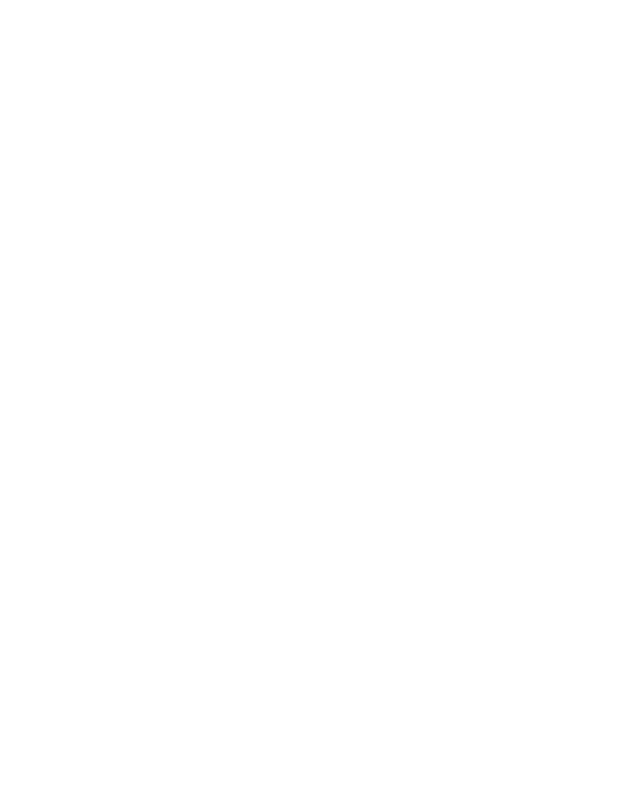
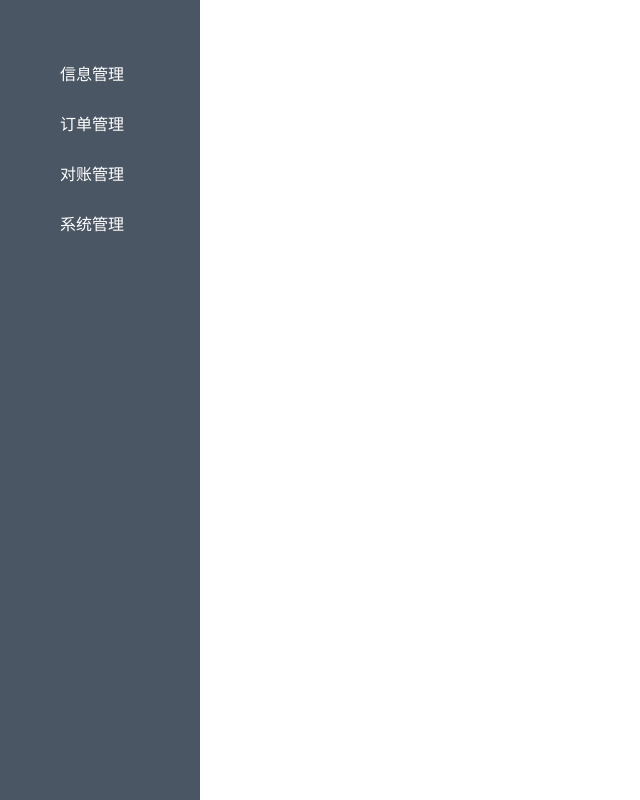
Before and after one commit to wanhuihan/provider, a plain HTML site: page sidebar.html in a window 1280 px wide. Shown: the whole page, without its empty margins (0-640 px from the left). Drawn offline with Linux system fonts and the light colour scheme.

Commit message:
添加页面

```diff
--- a/css/dist/style.min.css
+++ b/css/dist/style.min.css
@@ -1 +1 @@
-.login{position:absolute;left:50%;top:50%;margin:auto;width:auto;text-align:center;transform:translate(-50%,-50%)}.login .login-details{padding-bottom:30px;background:#8e8e8e;border-radius:10px}.login .login-details .login-details-title{margin:30px 0}.login .login-details form{width:500px}.login .login-details span a{color:#fff}
+.login{position:absolute;left:50%;top:50%;margin:auto;width:auto;text-align:center;transform:translate(-50%,-50%)}.login .login-details{padding-bottom:30px;background:#8e8e8e;border-radius:10px}.login .login-details .login-details-title{margin:30px 0}.login .login-details form{width:500px}.login .login-details span a{color:#fff}.sidebar ul{position:fixed;width:200px;height:100%;padding-top:50px;box-sizing:border-box;text-decoration:none;list-style-type:none;background:#4b5664;padding-bottom:1000px;margin-bottom:-1000px}.sidebar ul li{line-height:30px}.sidebar ul li a{color:#fff;font-size:16px;display:block;padding:10px 20px}.sidebar ul li a i{color:#fff;margin-right:15px}.sidebar ul li a:hover{background-color:#343c48!important;text-decoration:none}
--- /dev/null
+++ b/scss/sidebar.scss
@@ -0,0 +1,34 @@
+.sidebar {
+ 	ul {
+ 		position: fixed;
+	    width: 200px;
+	    height: 100%;
+ 		padding-top: 50px;
+	    box-sizing: border-box;
+		text-decoration: none;
+ 		list-style-type: none;
+		background: #4b5664;
+		padding-bottom: 1000px;
+		margin-bottom: -1000px;
+ 		li {
+	    	line-height: 30px;
+
+		    a {
+		        color: #fff;
+		        font-size: 16px;
+		        display: block;
+		        padding: 10px 20px;
+
+		        i {
+		            color: #fff;
+		            margin-right: 15px;
+		    	}
+
+		    	&:hover {
+		    		background-color: #343c48 !important;
+		        	text-decoration: none;
+		    	}
+		    }
+		}
+	}
+}
--- a/sidebar.html
+++ b/sidebar.html
@@ -2,9 +2,20 @@
 <html lang="en">
 <head>
 	<meta charset="UTF-8">
-	<title>Document</title>
+	<title>sidebar</title>
+	<link rel="stylesheet" type="text/css" href="lib/bootstrap/bootstrap.min.css">
+	<link rel="stylesheet" type="text/css" href="lib/font-awesome.min.css">
+	<script type="text/javascript" src="lib/jquery.3.1.1.min.js"></script>
+	<script type="text/javascript" src="lib/bootstrap/bootstrap.min.js"></script>
+
+	<link rel="stylesheet" type="text/css" href="css/dist/style.min.css">
 </head>
 <body class="sidebar">
-
+	<ul>
+		<li><a href="#">信息管理</a><i></i></li>
+		<li><a href="#">订单管理</a><i></i></li>
+		<li><a href="#">对账管理</a><i></i></li>
+		<li><a href="#">系统管理</a><i></i></li>
+	</ul>
 </body>
 </html>
```
Also changed, not shown: generalInfo.html (added, +16 -0 lines), a.txt (deleted), css/general-info.css (added), css/sidebar.css (added), scss/general-info.scss (added).
